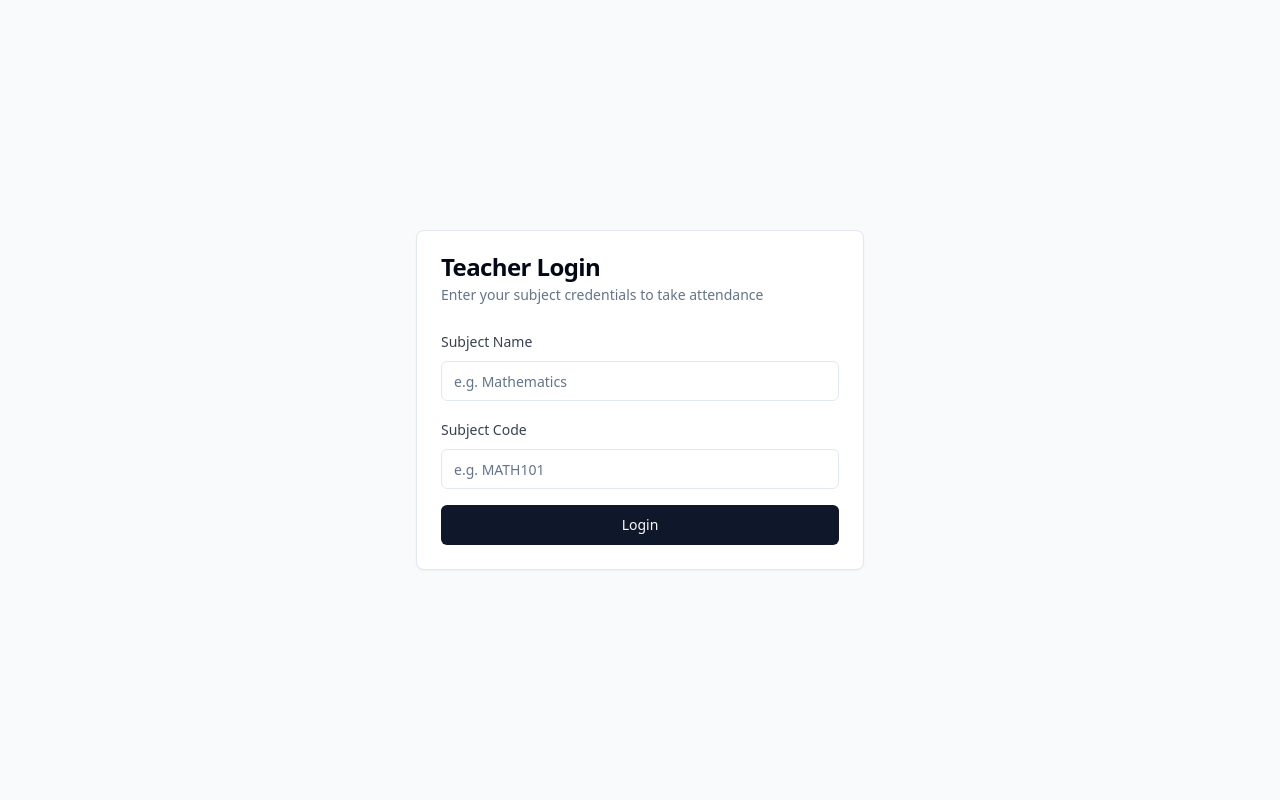
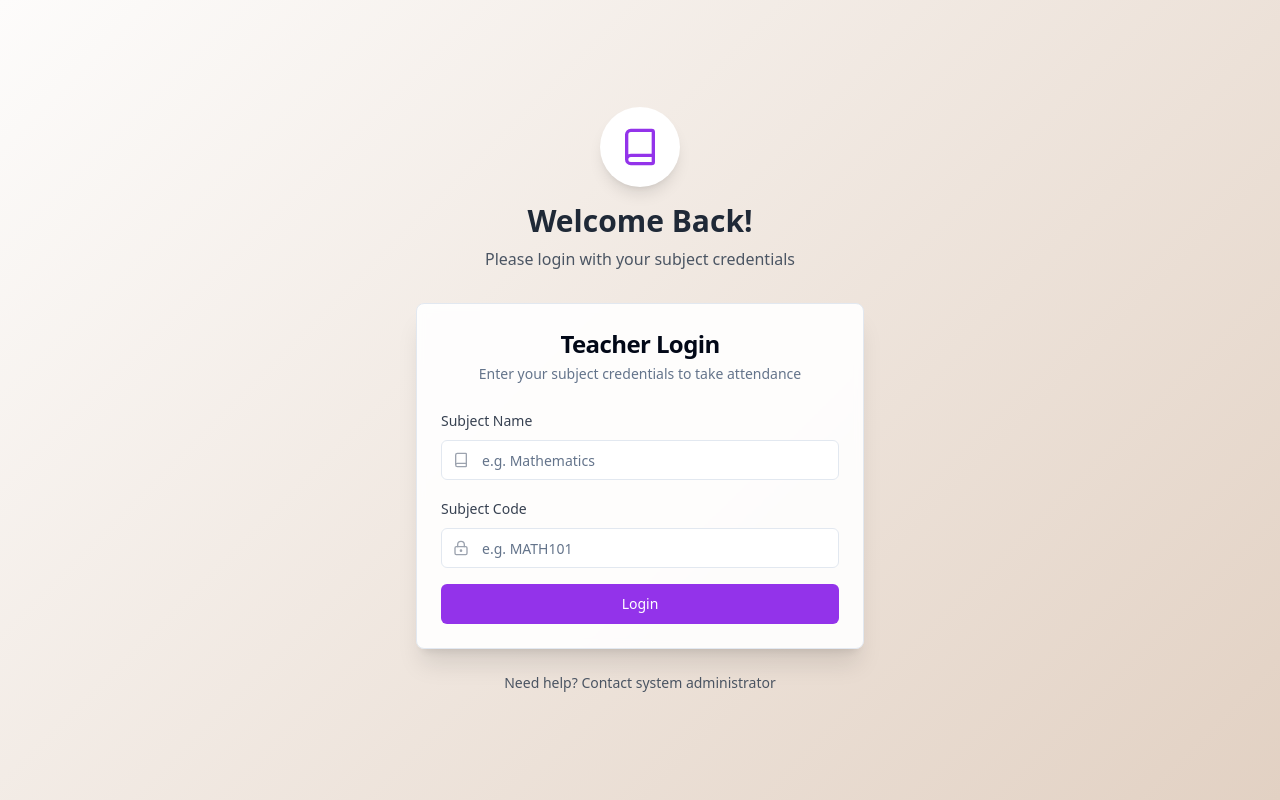
Before and after one commit to aayusharma1410/classkeeper-chronicle, a React (Vite) app: page / in a window 1280 px wide. Built offline with nearby package versions, Linux system fonts and the light colour scheme.

Commit message:
Improve login page UI
Improve the attractiveness and UI of the login page.

```diff
--- a/src/pages/Index.tsx
+++ b/src/pages/Index.tsx
@@ -4,6 +4,7 @@ import { Card, CardHeader, CardTitle, CardDescription, CardContent } from "@/com
 import { Input } from "@/components/ui/input";
 import { useState } from "react";
 import { useNavigate } from "react-router-dom";
+import { LockKeyhole, Book } from "lucide-react";
 
 const subjects = [
   { id: 1, name: "Mathematics", code: "MATH101", teacher: "Dr. Smith" },
@@ -26,7 +27,6 @@ const Index = () => {
     );
 
     if (subject) {
-      // Store the subject info in sessionStorage
       sessionStorage.setItem("currentSubject", JSON.stringify(subject));
       navigate("/attendance");
     } else {
@@ -35,11 +35,25 @@ const Index = () => {
   };
 
   return (
-    <div className="min-h-screen flex items-center justify-center bg-slate-50 p-4">
-      <Card className="w-full max-w-md">
-        <CardHeader>
-          <CardTitle>Teacher Login</CardTitle>
-          <CardDescription>
+    <div
+      className="min-h-screen flex items-center justify-center p-4"
+      style={{
+        background: "linear-gradient(135deg, #fdfcfb 0%, #e2d1c3 100%)"
+      }}
+    >
+      <div className="w-full max-w-md">
+        <div className="text-center mb-8">
+          <div className="bg-white w-20 h-20 rounded-full flex items-center justify-center mx-auto mb-4 shadow-lg">
+            <Book className="w-10 h-10 text-purple-600" />
+          </div>
+          <h1 className="text-3xl font-bold text-gray-800 mb-2">Welcome Back!</h1>
+          <p className="text-gray-600">Please login with your subject credentials</p>
+        </div>
+
+        <Card className="w-full backdrop-blur-sm bg-white/90 shadow-xl">
+          <CardHeader className="space-y-1">
+            <CardTitle className="text-2xl text-center">Teacher Login</CardTitle>
+            <CardDescription className="text-center">
               Enter your subject credentials to take attendance
             </CardDescription>
           </CardHeader>
@@ -49,35 +63,53 @@ const Index = () => {
                 <label className="text-sm font-medium text-gray-700">
                   Subject Name
                 </label>
+                <div className="relative">
                   <Input
                     type="text"
                     placeholder="e.g. Mathematics"
                     value={subjectName}
                     onChange={(e) => setSubjectName(e.target.value)}
                     required
+                    className="pl-10"
                   />
+                  <Book className="w-4 h-4 absolute left-3 top-3 text-gray-400" />
+                </div>
               </div>
               <div className="space-y-2">
                 <label className="text-sm font-medium text-gray-700">
                   Subject Code
                 </label>
+                <div className="relative">
                   <Input
                     type="text"
                     placeholder="e.g. MATH101"
                     value={subjectCode}
                     onChange={(e) => setSubjectCode(e.target.value)}
                     required
+                    className="pl-10"
                   />
+                  <LockKeyhole className="w-4 h-4 absolute left-3 top-3 text-gray-400" />
+                </div>
               </div>
               {error && (
-              <p className="text-sm text-red-500">{error}</p>
+                <div className="bg-red-50 border border-red-200 text-red-600 text-sm rounded-md p-3">
+                  {error}
+                </div>
               )}
-            <Button type="submit" className="w-full">
+              <Button
+                type="submit"
+                className="w-full bg-purple-600 hover:bg-purple-700 text-white transition-colors"
+              >
                 Login
               </Button>
             </form>
           </CardContent>
         </Card>
+
+        <div className="mt-6 text-center text-sm text-gray-600">
+          Need help? Contact system administrator
+        </div>
+      </div>
     </div>
   );
 };
```
Lines whose indentation alone changed are shown as unchanged.
